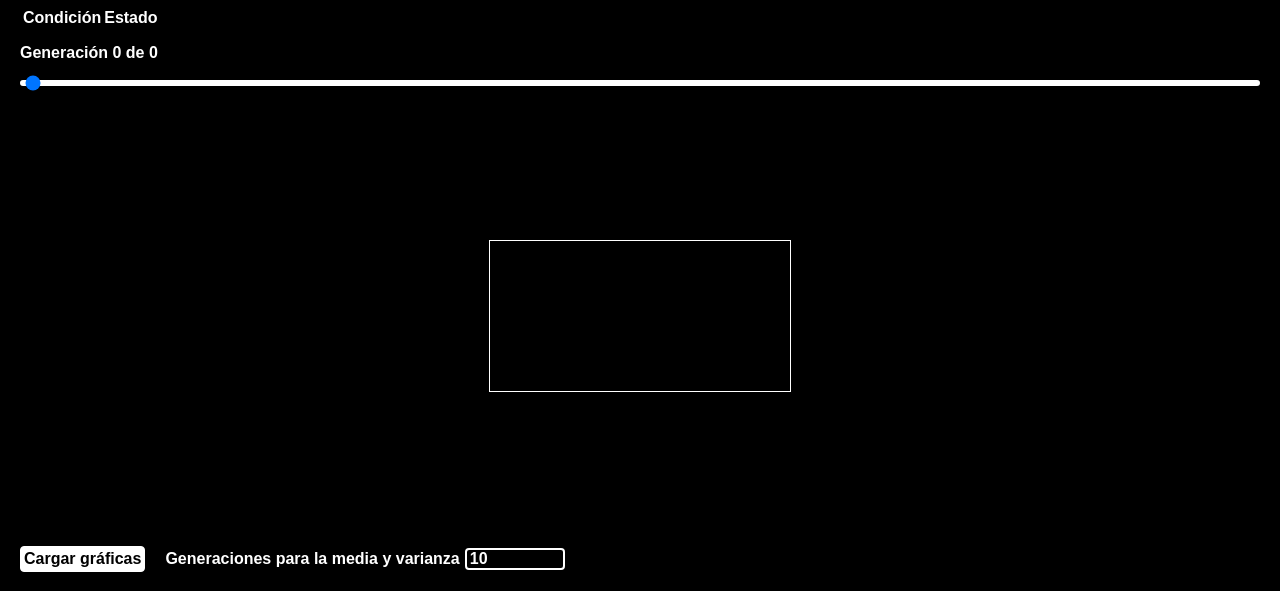
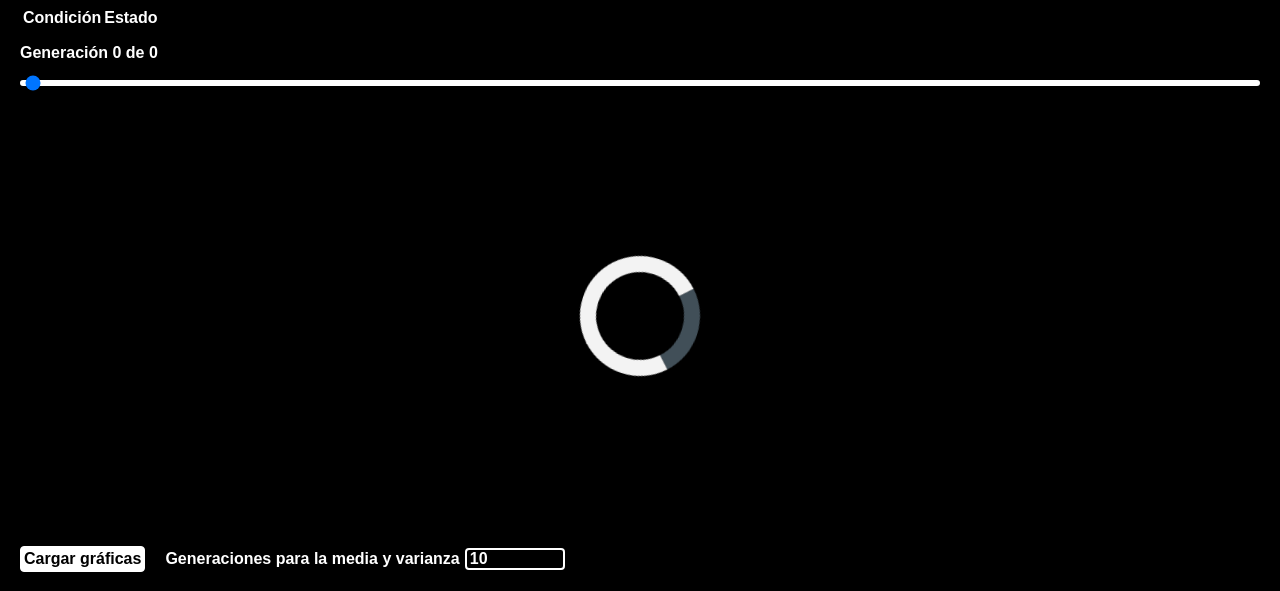
Before and after one commit to luis-ale-117/DistribCell-back, a Flask app: template templates/simulacion.html in a window 1280 px wide. Shown: the part 266-857 px from the top of the page. Run offline with Flask 3, Linux system fonts and the light colour scheme; the template is opened without the code that fills it, so the values that code supplies are empty; a map, chart or similar area stays blank; some libraries are stand-ins or nearby versions.

Commit message:
Agrega una ruedita de carga al pedir una simulacion

```diff
--- a/static/styles/cellular.css
+++ b/static/styles/cellular.css
@@ -23,6 +23,20 @@ canvas {
     display: block;
 }
 
+.loader {
+    border: 16px solid #f3f3f3; /* Light grey */
+    border-top: 16px solid #414f58; /* Blue */
+    border-radius: 50%;
+    width: 120px;
+    height: 120px;
+    animation: spin 2s linear infinite;
+  }
+
+@keyframes spin {
+    0% { transform: rotate(0deg); }
+    100% { transform: rotate(360deg); }
+}
+
 /*
     Pausa: <a href="https://www.flaticon.es/iconos-gratis/pausa" title="pausa iconos">Pausa iconos creados por Slidicon - Flaticon</a>
     Play: <a href="https://www.flaticon.es/iconos-gratis/video" title="vídeo iconos">Vídeo iconos creados por Apikke - Flaticon</a>
--- a/static/wasm/simulacion.js
+++ b/static/wasm/simulacion.js
@@ -25,6 +25,9 @@ const conf = {
   altura: parseInt(inputAltura.value)
 };
 const divMensajes = document.getElementById('mensajes');
+const divCanvas = document.getElementById('divCanvas');
+divCanvas.style.display = 'none';
+const divRuedaCarga = document.getElementById('divRuedaCarga');
 
 const divGrafica1 = document.getElementById('divGrafica1');
 const divGrafica2 = document.getElementById('divGrafica2');
@@ -283,6 +286,8 @@ const cargaSimulacionInterfaz = async () => {
     generaMensaje('Ocurrió un error guardando el historial', 'error');
     return;
   }
+  divRuedaCarga.style.display = 'none';
+  divCanvas.style.display = 'grid';
   rangoHistorialAutomata.max = (historialAutomata.length - 1).toString();
   rangoHistorialAutomata.value = '0';
   labelRangoHistorialAutomata.textContent = `Generación 0 de ${historialAutomata.length - 1} `;
--- a/templates/simulacion.html
+++ b/templates/simulacion.html
@@ -60,7 +60,10 @@
             <input id="rangoHistorialAutomata" name="rangoHistorialAutomata" class="historial" type="range" min="0" max="0" step="1" value="0" autocomplete="off">
         </div>
     </div>
-    <div class="divGrid">
+    <div id="divRuedaCarga" class="divGrid">
+        <div class="loader"></div> <!-- Ruedita de carga  -->
+    </div>
+    <div id="divCanvas" class="divGrid">
         <canvas id="canvasGrid" width="{{ simulacion.anchura * 10 }}" height="{{ simulacion.altura * 10 }}"></canvas>
     </div>
     <div class="inputForm">
```
